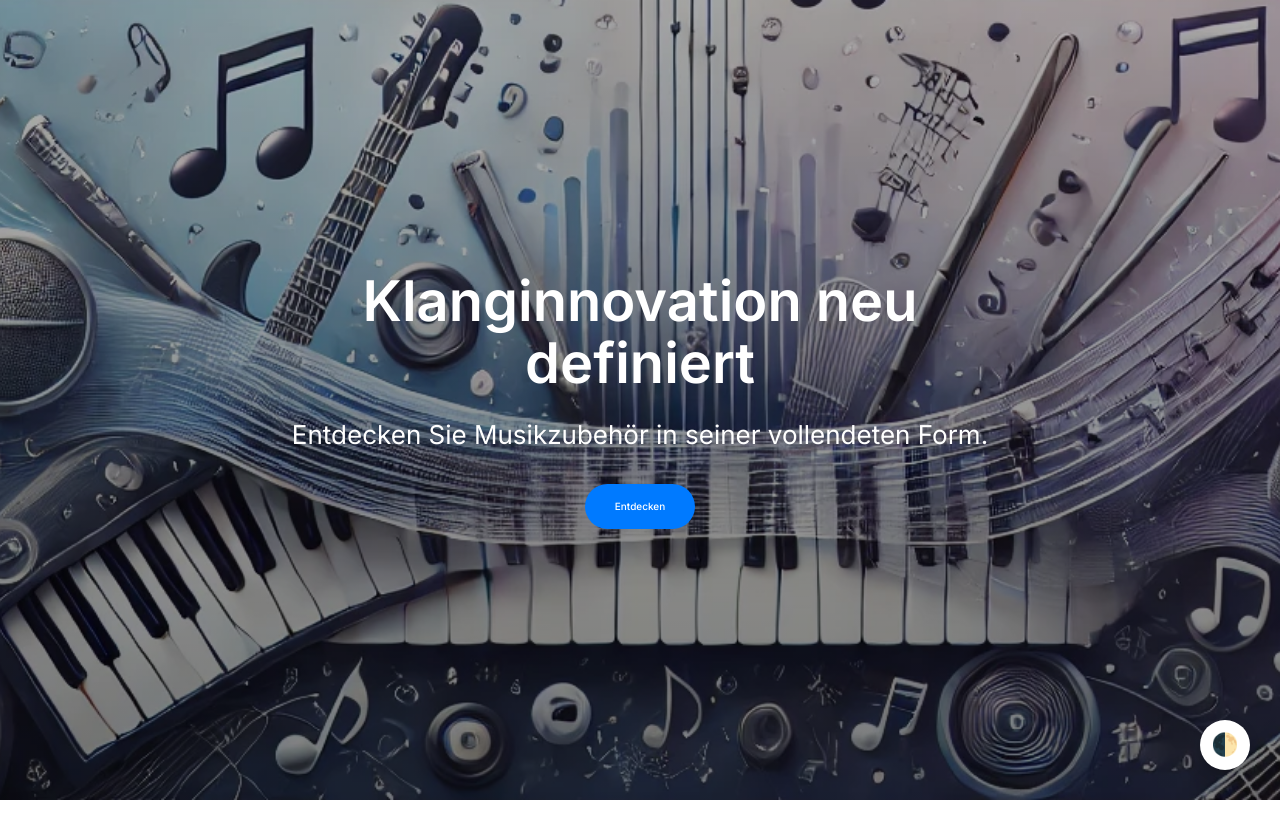
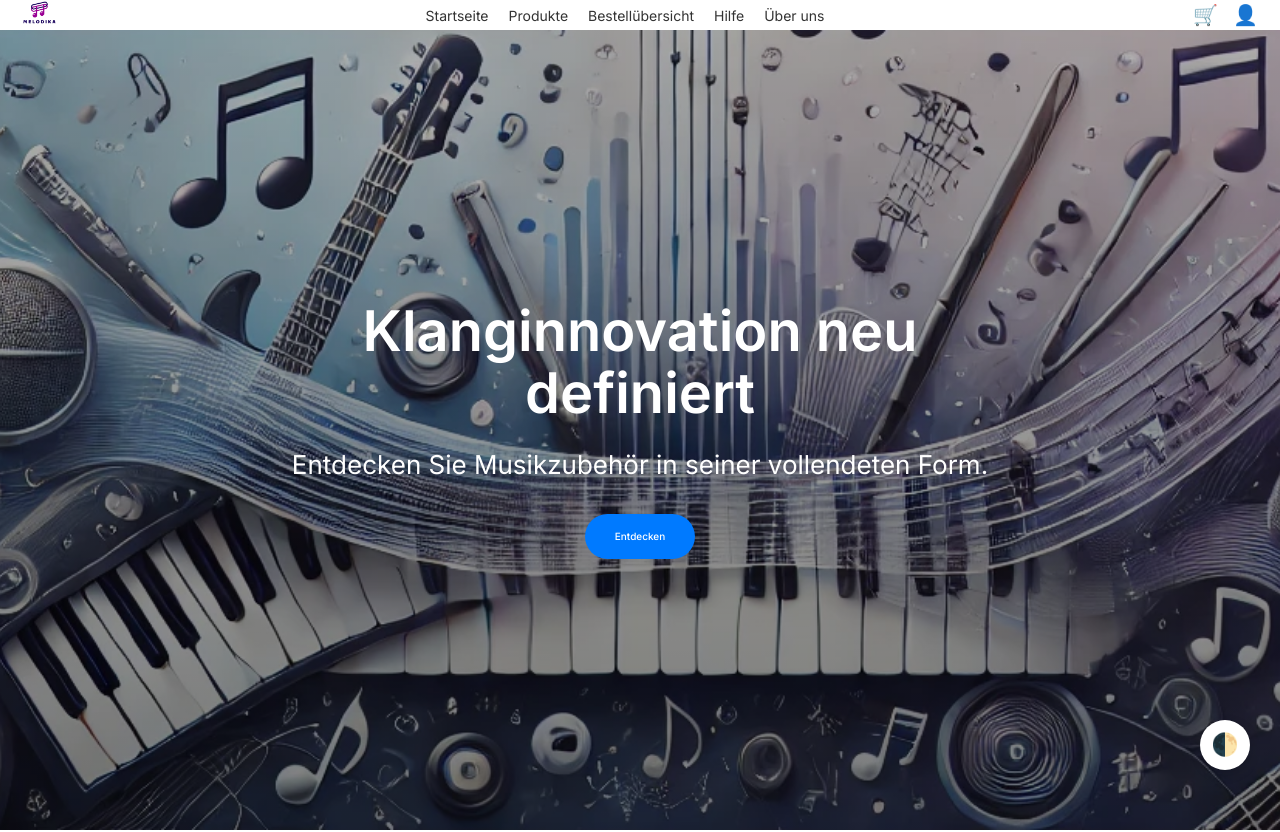
Before and after one commit to EngjelliS/WebProjekt, a React (Vite) app in the folder MelodikaV4/: page / in a window 1280 px wide. Shown: the top 832 px of the page. Built offline with nearby package versions, Linux system fonts and the light colour scheme.

Commit message:
Add: Navigation Feat:DarkMode

```diff
--- a/MelodikaV4/src/App.jsx
+++ b/MelodikaV4/src/App.jsx
@@ -2,6 +2,7 @@ import { useEffect, useState } from "react";
 import { BrowserRouter as Router } from "react-router-dom";
 import { createGlobalStyle } from "styled-components";
 import Footer from "./components/layout/Footer";
+import Header from "./components/layout/Header";
 import AppRouter from "./routes/AppRouter";
 
 const GlobalStyle = createGlobalStyle`
@@ -139,8 +140,9 @@ function App() {
   return (
     <Router>
       <GlobalStyle />
+      <Header toggleDarkMode={toggleDarkMode} isDarkMode={isDarkMode} />
       <AppRouter />
-      {/* <Footer /> */}
+      <Footer />  {/* Include Footer here */}
 
       {/* Scroll-to-Top Button */}
       <button
--- a/MelodikaV4/src/components/layout/Footer.jsx
+++ b/MelodikaV4/src/components/layout/Footer.jsx
@@ -1,5 +1,5 @@
-import { Link } from 'react-router-dom';
-import styled from 'styled-components';
+import { Link } from "react-router-dom";
+import styled from "styled-components";
 
 const Footer = () => {
   return (
@@ -8,7 +8,8 @@ const Footer = () => {
         <FooterSection>
           <FooterTitle>Melodika</FooterTitle>
           <FooterText>
-            Ihr vertrauenswürdiger Partner für hochwertige Musikinstrumente und Zubehör
+            Ihr vertrauenswürdiger Partner für hochwertige Musikinstrumente und
+            Zubehör
           </FooterText>
         </FooterSection>
 
@@ -43,6 +44,12 @@ const Footer = () => {
 
       <FooterBottom>
         <Copyright>© 2024 Melodika. Alle Rechte vorbehalten.</Copyright>
+        <div style={{ textAlign: "center", marginTop: "1rem" }}>
+          <p style={{ color: "red", fontWeight: "bold" }}>
+            ⚠️ Achtung! Dies ist ein studentisches Projekt! Wir übernehmen keine
+            Haftung!
+          </p>
+        </div>
       </FooterBottom>
     </FooterContainer>
   );
--- a/MelodikaV4/src/components/layout/Header.jsx
+++ b/MelodikaV4/src/components/layout/Header.jsx
@@ -1,11 +1,10 @@
-import { Link } from 'react-router-dom';
-import styled from 'styled-components';
+import { Link } from "react-router-dom";
+import styled from "styled-components";
+import Navigation from "./Navigation";
 import { useContext } from 'react';
 import { ThemeContext } from '../../context/ThemeContext';
 
 const Header = () => {
-  const { darkMode, toggleTheme } = useContext(ThemeContext);
-
   return (
     <HeaderContainer>
       <Nav>
@@ -16,18 +15,9 @@ const Header = () => {
             </Link>
           </LogoWrapper>
 
-          <NavMenu>
-            <NavItem><Link to="/">Startseite</Link></NavItem>
-            <NavItem><Link to="/produkte">Produkte</Link></NavItem>
-            <NavItem><Link to="/bestelluebersicht">Bestellübersicht</Link></NavItem>
-            <NavItem><Link to="/hilfe">Hilfe</Link></NavItem>
-            <NavItem><Link to="/ueber-uns">Über uns</Link></NavItem>
-          </NavMenu>
+          <Navigation />
 
           <NavActions>
-            <ThemeButton onClick={toggleTheme}>
-              {darkMode ? '☀️' : '🌙'}
-            </ThemeButton>
             <CartIcon to="/warenkorb">🛒</CartIcon>
             <UserIcon to="/anmeldung">👤</UserIcon>
           </NavActions>
@@ -89,7 +79,6 @@ const NavItem = styled.li`
     }
   }
 `;
-
 const NavActions = styled.div`
   display: flex;
   align-items: center;
@@ -103,7 +92,6 @@ const ThemeButton = styled.button`
   cursor: pointer;
   padding: 5px;
 `;
-
 const CartIcon = styled(Link)`
   font-size: 2rem;
   text-decoration: none;
--- a/MelodikaV4/src/components/layout/Navigation.jsx
+++ b/MelodikaV4/src/components/layout/Navigation.jsx
@@ -0,0 +1,33 @@
+import { Link } from 'react-router-dom';
+import styled from 'styled-components';
+
+const Navigation = () => (
+  <NavMenu>
+    <NavItem><Link to="/">Startseite</Link></NavItem>
+    <NavItem><Link to="/produkte">Produkte</Link></NavItem>
+    <NavItem><Link to="/bestelluebersicht">Bestellübersicht</Link></NavItem>
+    <NavItem><Link to="/hilfe">Hilfe</Link></NavItem>
+    <NavItem><Link to="/ueber-uns">Über uns</Link></NavItem>
+  </NavMenu>
+);
+
+const NavMenu = styled.ul`
+  display: flex;
+  list-style: none;
+  gap: 20px;
+`;
+
+const NavItem = styled.li`
+  a {
+    color: var(--text-primary);
+    text-decoration: none;
+    font-size: 1.4rem;
+    transition: opacity 0.3s ease;
+
+    &:hover {
+      opacity: 0.7;
+    }
+  }
+`;
+
+export default Navigation;
--- a/MelodikaV4/src/context/ThemeContext.jsx
+++ b/MelodikaV4/src/context/ThemeContext.jsx
@@ -1,5 +1,6 @@
 import { createContext, useState, useEffect } from 'react';
 
+// Create ThemeContext
 export const ThemeContext = createContext();
 
 export const ThemeProvider = ({ children }) => {
@@ -9,13 +10,15 @@ export const ThemeProvider = ({ children }) => {
            (!savedTheme && window.matchMedia('(prefers-color-scheme: dark)').matches);
   });
 
+  // Update document theme and local storage when darkMode changes
   useEffect(() => {
     document.documentElement.setAttribute('data-theme', darkMode ? 'dark' : 'light');
     localStorage.setItem('theme', darkMode ? 'dark' : 'light');
   }, [darkMode]);
 
+  // Toggle the dark mode
   const toggleTheme = () => {
-    setDarkMode(!darkMode);
+    setDarkMode(prevMode => !prevMode);
   };
 
   return (
--- a/MelodikaV4/src/main.jsx
+++ b/MelodikaV4/src/main.jsx
@@ -1,6 +1,7 @@
 import React from "react";
-import ReactDOM from "react-dom/client";
-import App from "./App.jsx";
+import ReactDOM from "react-dom";
+import { ThemeProvider } from "./context/ThemeContext";
+import App from "./App";
 import { createGlobalStyle } from "styled-components";
 
 const GlobalStyle = createGlobalStyle`
@@ -34,9 +35,12 @@ const GlobalStyle = createGlobalStyle`
   }
 `;
 
-ReactDOM.createRoot(document.getElementById("root")).render(
+ReactDOM.render(
   <React.StrictMode>
     <GlobalStyle />
-    <App />
-  </React.StrictMode>
+    <ThemeProvider>
+      <App /> {/* Wrap App component with ThemeProvider */}
+    </ThemeProvider>
+  </React.StrictMode>,
+  document.getElementById("root")
 );
```
Also changed, not shown: MelodikaV4/src/styles/GlobalStyles.js (+54 -41 lines).
